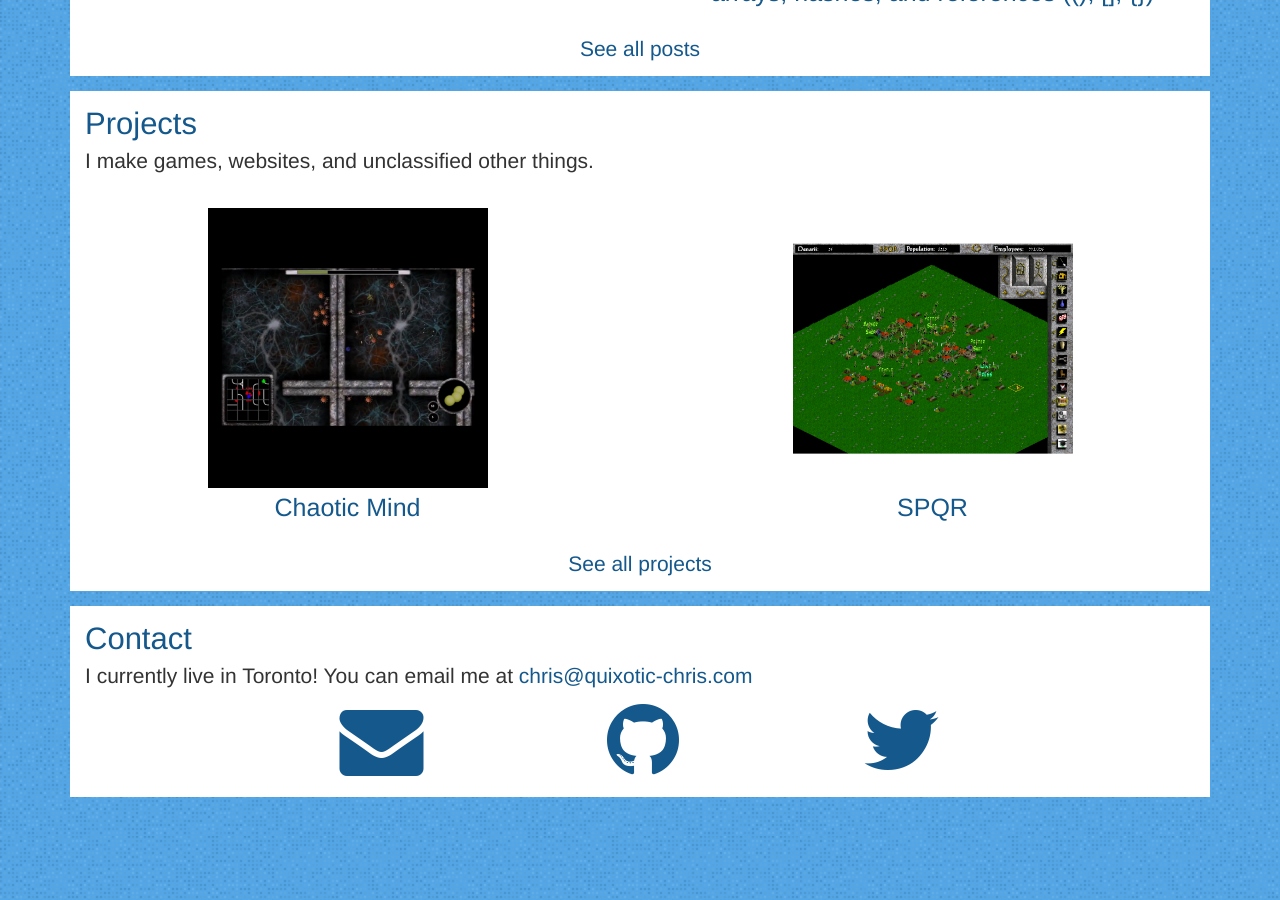
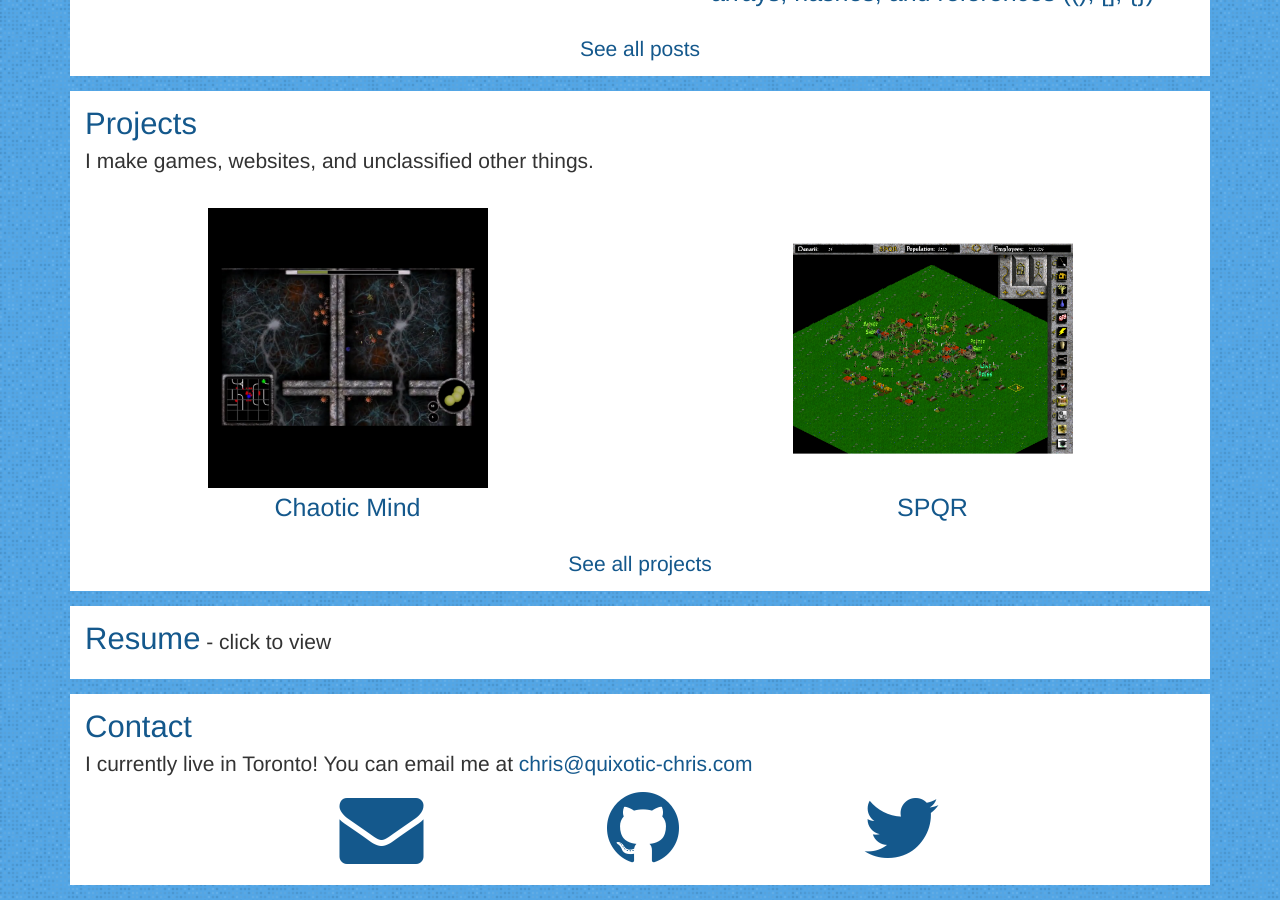
Before and after one commit to ChrisCooper/coopernetics, a Jekyll site: the page built from index.html, in a window 1280 px wide and 900 px high, scrolled down 764 px. Built offline with Jekyll 4.4.1, drawn with Linux system fonts in a browser that asks for light colours; nearby versions of some CDN libraries.

Commit message:
added traditional resume

```diff
--- a/index.html
+++ b/index.html
@@ -70,16 +70,13 @@ permalink: /
 			</div>
 		</div>
 	</li>
-
-	<!--
 	<li id="resume">
 		<div class="tile-header">
-			<a href="#resume" class="title">Resume</a> - Coming soon
+			<a href="/resume/Resume-Chris-Cooper.pdf" class="title">Resume</a> - click to view
 			<span class="soft-eng business-cat"></span>
 			<span class="fun"></span>
 		</div>
 	</li>
-	-->
 	<li id="contact">
 		<div class="tile-header">
 			<a href="#contact" class="title">Contact</a>
```
Also changed, not shown: 1 other file.
